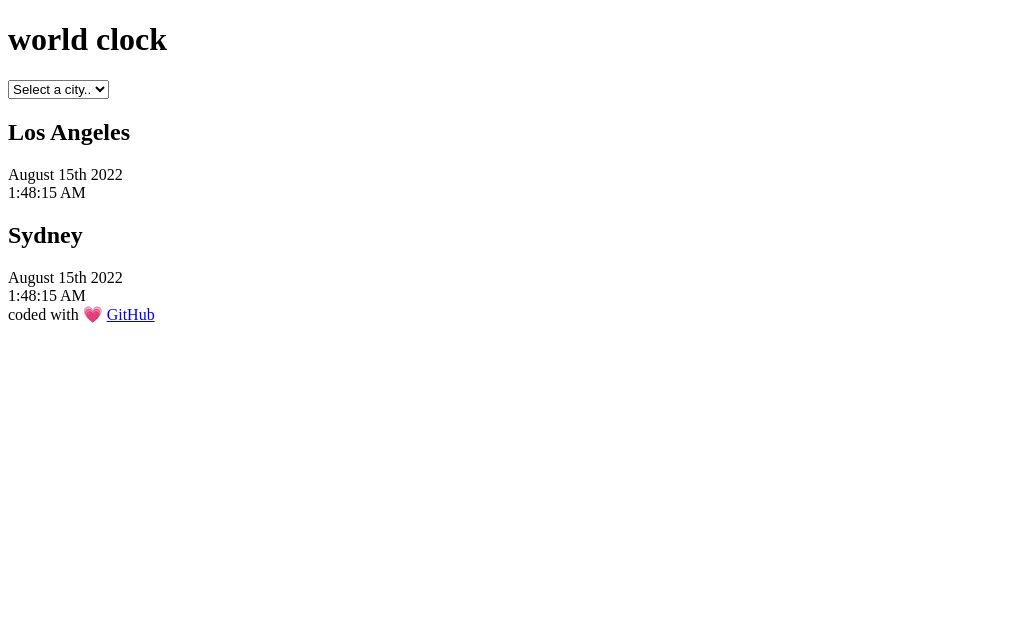
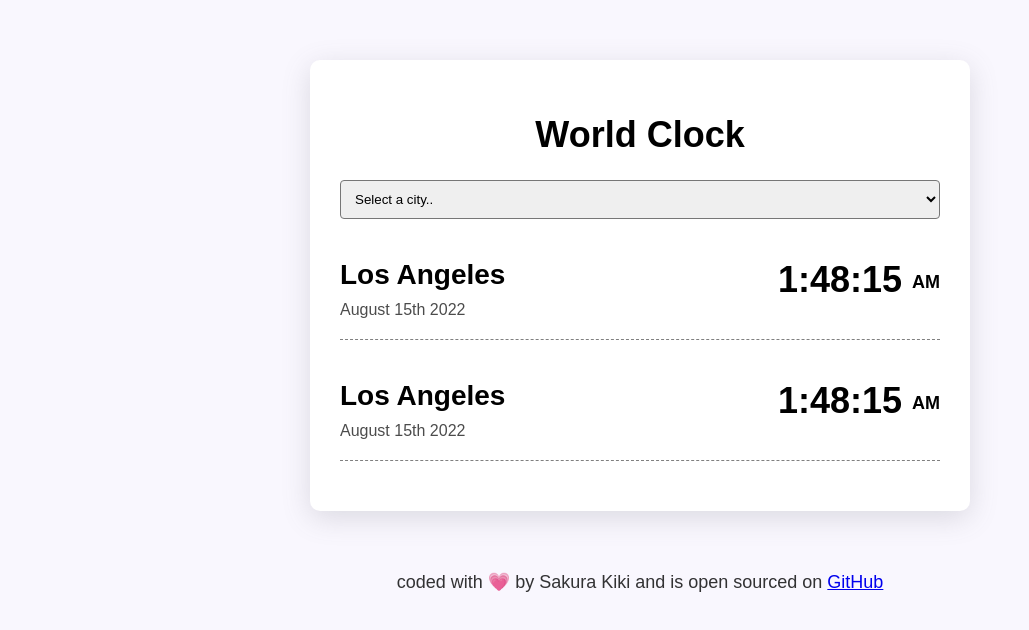
Before and after one commit to sakurakiki89/world-clock, a plain HTML site: page index.html in a window 1280 px wide. Shown: the whole page, without its empty margins (0-1029 px from the left). Drawn offline with Linux system fonts and the light colour scheme.

Commit message:
styled css

```diff
--- a/css/style.css
+++ b/css/style.css
@@ -0,0 +1,54 @@
+body {
+  background-color: #f9f7fe;
+  font-family: sans-serif;
+}
+.container {
+  max-width: 600px;
+  margin: 60px auto;
+  background: white;
+  padding: 30px;
+  box-shadow: rgba(100, 100, 111, 0.2) 0px 7px 29px 0px;
+  border-radius: 10px;
+}
+.city {
+  display: flex;
+  margin: 20px 0;
+  justify-content: space-between;
+  border-bottom: 1px dashed grey;
+  padding: 20px 0;
+}
+.city: :last-child {
+  border: none;
+}
+h2 {
+  margin: 0 0 10px;
+  font-size: 28px;
+}
+.date {
+  opacity: 0.7;
+}
+.time {
+  font-size: 36px;
+  font-weight: bold;
+}
+.time small {
+  font-size: 18px;
+  vertical-align: middle;
+  line-height: 36px;
+}
+select {
+  display: block;
+  width: 100%;
+  border-radius: 4px;
+  padding: 10px;
+}
+h1 {
+  text-align: center;
+  font-family: sans-serif;
+  font-size: 36px;
+}
+footer {
+  text-align: center;
+  font-size: 18px;
+  color: rgba(0, 0, 0, 0.8);
+}
--- a/index.html
+++ b/index.html
@@ -8,7 +8,7 @@
   </head>
   <body>
     <div class="container">
-      <h1>world clock</h1>
+      <h1>World Clock</h1>
       <select>
         <option value="">Select a city..</option>
         <option value="">Paris</option>
@@ -16,18 +16,22 @@
         <option value="">Lisbon</option>
       </select>
       <div class="city">
-        <h2>Los Angeles</h2>
-        <div class="date">August 15th 2022</div>
-        <div class="time">1:48:15 AM</div>
+        <div>
+          <h2>Los Angeles</h2>
+          <div class="date">August 15th 2022</div>
+        </div>
+        <div class="time">1:48:15 <small>AM</small></div>
       </div>
       <div class="city">
-        <h2>Sydney</h2>
-        <div class="date">August 15th 2022</div>
-        <div class="time">1:48:15 AM</div>
+        <div>
+          <h2>Los Angeles</h2>
+          <div class="date">August 15th 2022</div>
+        </div>
+        <div class="time">1:48:15 <small>AM</small></div>
       </div>
     </div>
     <footer>
-      coded with 💗
+      coded with 💗 by Sakura Kiki and is open sourced on
       <a href="https://github.com/sakurakiki89/world-clock" target="_blank"
         >GitHub</a
       >
```
